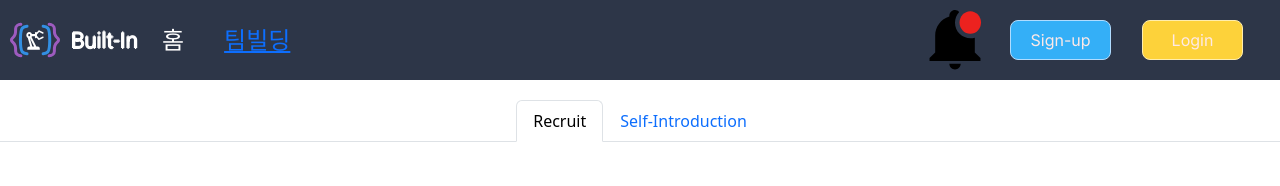
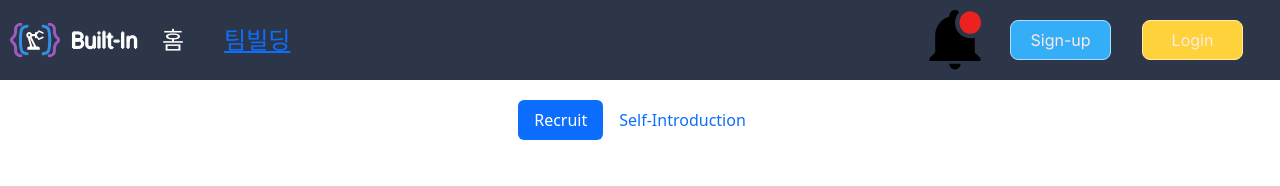
Before and after one commit to HOT6MAN/built-in-frontend, a Vue app: page /teambuilding in a window 1280 px wide. Shown: the top 186 px of the page. Built offline with nearby package versions, Linux system fonts and the light colour scheme.

Commit message:
FE-FM-S11P12A606-144 (8)

```diff
--- a/src/views/board/TeamBuildingView.vue
+++ b/src/views/board/TeamBuildingView.vue
@@ -1,6 +1,6 @@
 <template>
   <div>
-    <b-tabs content-class="mt-3" align="center" class="teambuilding-tabbar">
+    <b-tabs content-class="mt-3" pills align="center" class="teambuilding-tabbar">
       <b-tab title="Recruit" active>
         <RecruitView />
       </b-tab>
```
